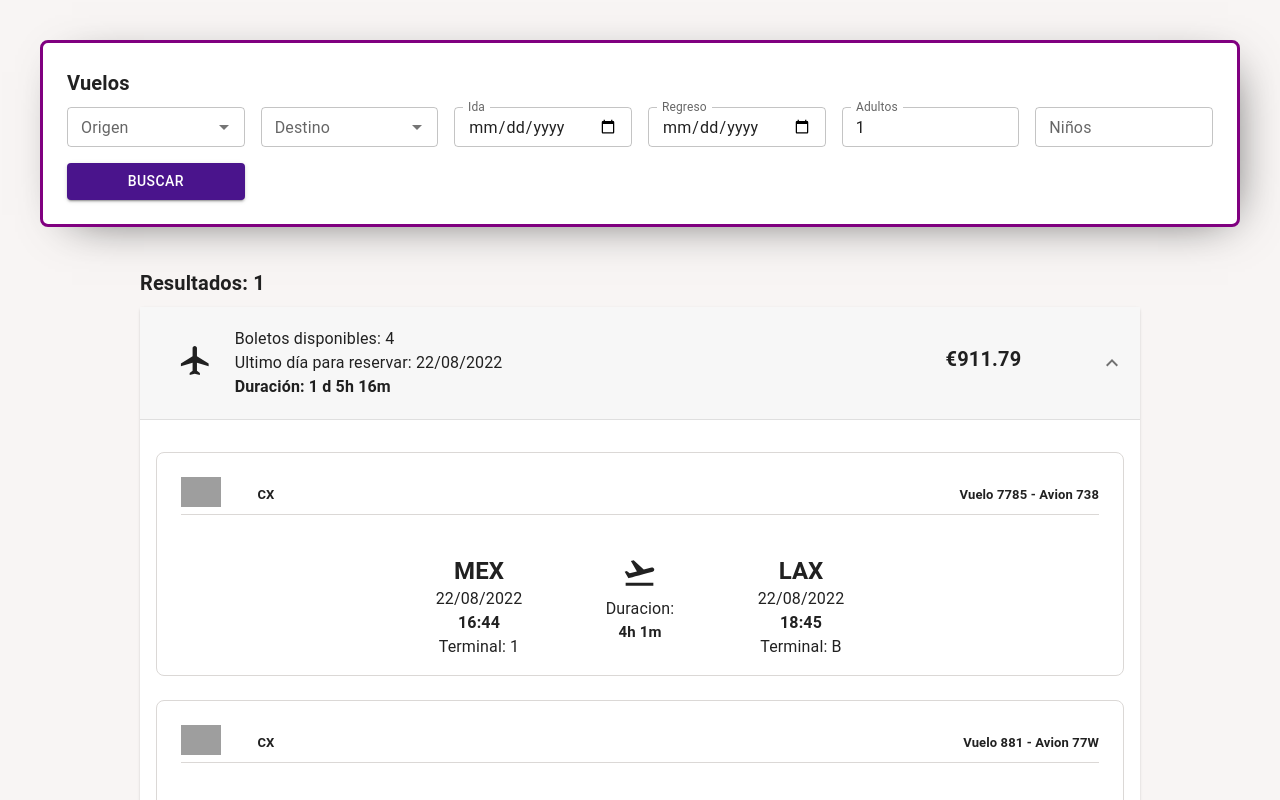
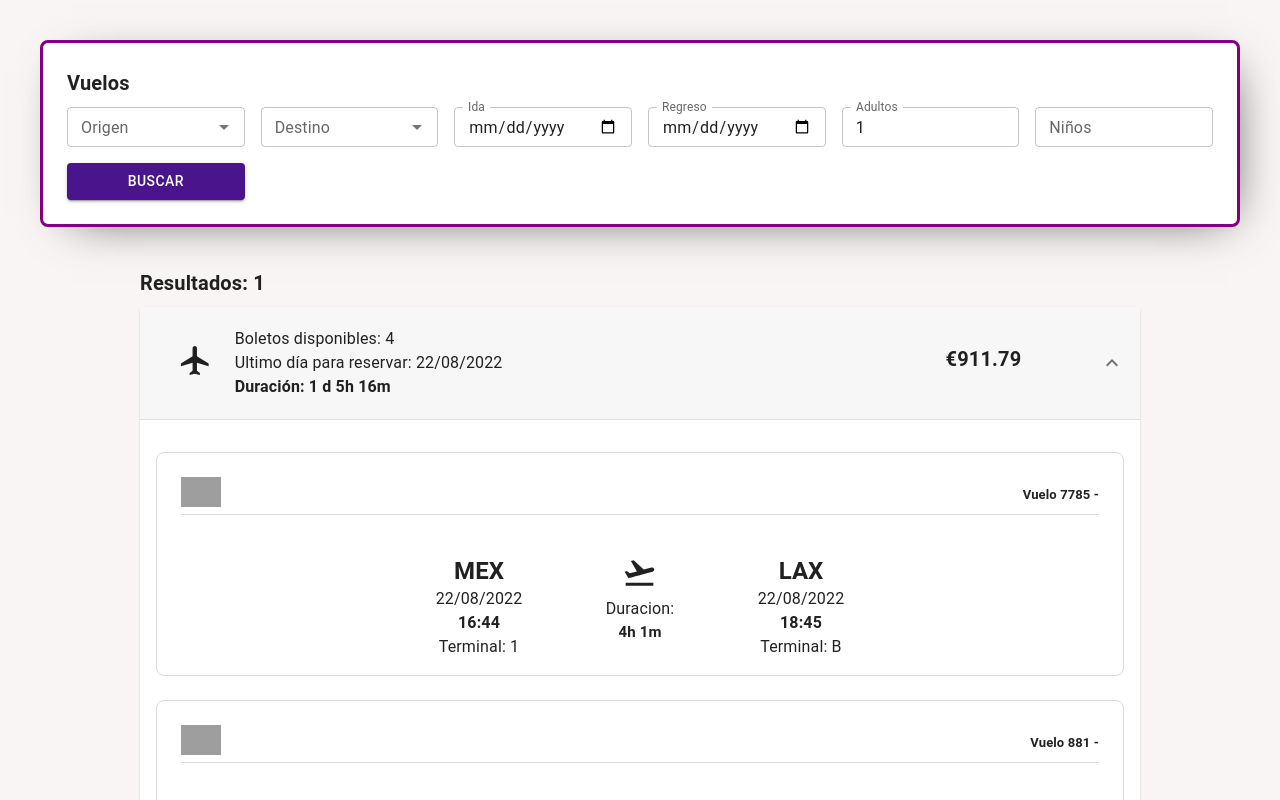
Before and after one commit to albertobautista/react-bootcamp-cf-flights-app, a React (Vite) app: page / in a window 1280 px wide. Both pictures are taken after a click on the button 640 px from the left and 354 px from the top of the page. Shown: the top 800 px of the page. Built offline with nearby package versions, Linux system fonts and the light colour scheme; grey boxes are pictures that could not be loaded.

Commit message:
update SegmentItem component to use redux selectors

```diff
--- a/src/components/SegmentItem/index.jsx
+++ b/src/components/SegmentItem/index.jsx
@@ -3,8 +3,13 @@ import { Grid, Typography } from '@mui/material';
 import React from 'react';
 import FlightTakeoffIcon from '@mui/icons-material/FlightTakeoff';
 import { getDate, getDuration, getTime } from '../../utils';
+import { useSelector } from 'react-redux';
+import { flightsAircraftsSelector, flightsCarriersSelector } from '../../store/flights/selectors';
 
 export const SegmentItem = ({ segment }) => {
+  const flightsAircrafts = useSelector(flightsAircraftsSelector);
+  const flightsCarriers = useSelector(flightsCarriersSelector);
+
   return (
     <Grid
       container
@@ -19,12 +24,12 @@ export const SegmentItem = ({ segment }) => {
         </Grid>
         <Grid item xs={2} sm={2} md={2}>
           <Typography fontWeight="bold" fontSize="13px">
-            {segment.carrierCode}
+            {flightsCarriers[segment.carrierCode]}
           </Typography>
         </Grid>
         <Grid item xs={8} sm={8} md={9} textAlign="right">
           <Typography fontWeight="bold" fontSize="13px">
-            Vuelo {segment.number} - Avion {segment.aircraft.code}
+            Vuelo {segment.number} - {flightsAircrafts[segment.aircraft.code]}
           </Typography>
         </Grid>
       </Grid>
@@ -35,7 +40,9 @@ export const SegmentItem = ({ segment }) => {
           </Typography>
           <Typography>{getDate(segment.departure.at)}</Typography>
           <Typography fontWeight="bold">{getTime(segment.departure.at)}</Typography>
-          <Typography>Terminal: {segment.departure.terminal}</Typography>
+          <Typography>
+            Terminal: {segment.departure.terminal ? segment.departure.terminal : 'Desconocida'}
+          </Typography>
         </Grid>
         <Grid item xs={12} sm={2} md={1} textAlign="center">
           <FlightTakeoffIcon fontSize="large" />
@@ -50,7 +57,9 @@ export const SegmentItem = ({ segment }) => {
           </Typography>
           <Typography>{getDate(segment.arrival.at)}</Typography>
           <Typography fontWeight="bold">{getTime(segment.arrival.at)}</Typography>
-          <Typography>Terminal: {segment.arrival.terminal}</Typography>
+          <Typography>
+            Terminal: {segment.arrival.terminal ? segment.arrival.terminal : 'Desconocida'}
+          </Typography>
         </Grid>
       </Grid>
     </Grid>
```
